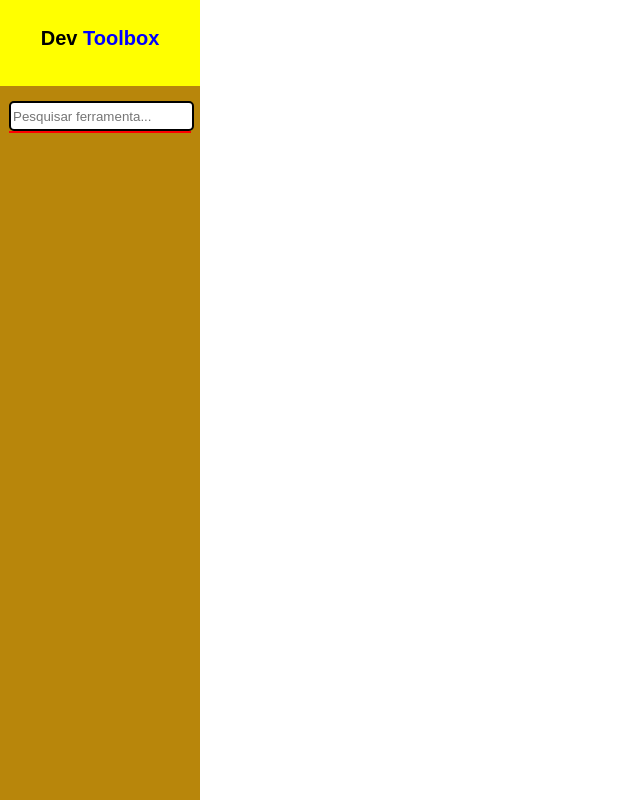
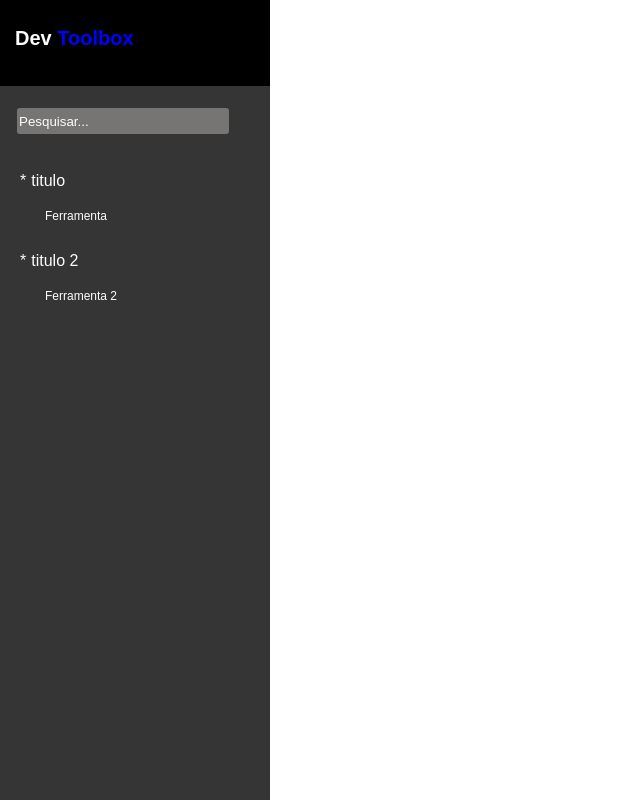
Before and after one commit to MatheusTurra/toolbox, a Next.js app: page / in a window 1280 px wide. Shown: the whole page, without its empty margins (0-640 px from the left). Built offline with nearby package versions, Linux system fonts and the light colour scheme.

Commit message:
Navbar list sketch done

```diff
--- a/components/Sidebar/index.jsx
+++ b/components/Sidebar/index.jsx
@@ -1,21 +1,32 @@
+import { SidebarMenu } from '../SidebarMenu';
 import { sidebarData } from './sidebarData';
+
 import styles from './styles.module.css'
 
 export function Sidebar() {
   return (
+    <>
       <nav className={styles.navbar}>
           <div className={styles.logo}>
             <h1>Dev <span>Toolbox</span> </h1>
           </div>
         <div className={styles.listContainer}>
           <div className={styles.searchBar}>
-          <input type="text" placeholder="Pesquisar ferramenta..."/>
+            <input type="text" placeholder="Pesquisar..."/>
             <div className={styles.list}>
-            {sidebarData.map((item) => {
+              {sidebarData.map((item, index) => {
+                return (<SidebarMenu
+                  key={index}
+                  path={item.path}
+                  title={item.title}
+                  icon={item.icon}
+                  subMenu={item.subMenu}
+                />);
               })}
             </div>
           </div>
         </div>
       </nav>
+    </>
   );
 }
--- a/components/Sidebar/sidebarData.js
+++ b/components/Sidebar/sidebarData.js
@@ -2,24 +2,24 @@ export const sidebarData = [
   {
     path: '/',
     title: 'titulo',
-    icon: 'Icone',
+    icon: '*',
     subMenu: [
       {
         path: '#',
         title: 'Ferramenta',
-        icon: 'Icone',
+        icon: '*',
       }
     ]
   },
   {
     path: '/',
     title: 'titulo 2',
-    icon: 'Icone 2',
+    icon: '*',
     subMenu: [
       {
         path: '#',
         title: 'Ferramenta 2',
-        icon: 'Icone 2',
+        icon: '*',
       }
     ]
   }
--- a/components/Sidebar/styles.module.css
+++ b/components/Sidebar/styles.module.css
@@ -3,15 +3,15 @@
   left: 0;
   top: 0;
   height: 100%;
-  width: 200px;
+  width: 270px;
   background: var(--primary);
 }
 
 .navbar .logo {
   display: flex;
   margin-top: 10px;
-  align-items: center;
-  justify-content: center;
+  margin-left: 15px;
+  color: var(--text-light);
 }
 
 .navbar .logo h1 {
@@ -26,21 +26,33 @@
 .navbar .listContainer {
   height: 100%;
   margin-top: 20px;
-  padding:0 9px;
-  padding-top: 15px;
+  padding-top: 20px;
   background: var(--secondary);
   overflow-y: auto;
 }
 
 .listContainer .searchBar input{
-  border: 2px solid black;
+  border: 2px solid var(--secondary);
+  margin-left: 15px;
   border-radius: 5px;
   height: 30px;
+  width: 80%;
+  margin-bottom: 15px;
+  background: rgba(183, 181, 179, 0.5);
+  color: var(--text-light);
+}
+
+.listContainer .searchBar input::placeholder {
+  color: var(--text-light);
+}
+
+.listContainer .searchBar input:focus {
+  /* colocar isso em variável */
+  border: 1px solid blue;
 }
 
 .listContainer .list {
   display: block;
-  border: 1px solid red;
 }
 
 .listContainer .list ul {
--- /dev/null
+++ b/components/SidebarMenu/index.jsx
@@ -0,0 +1,35 @@
+import styles from './styles.module.css'
+
+export function SidebarMenu(props) {
+  return (
+    <>
+      <ul className={styles.list}>
+        <li>
+          <a className={styles.title} href={props.path}>
+            <span className={styles.icon}>
+              {props.icon}
+            </span>
+
+            {props.title}
+          </a>
+
+            {props.subMenu.length > 0 &&
+              props.subMenu.map((item, index) => {
+                return(
+                  <div className={styles.subMenuList}>
+                    <ul>
+                      <li>
+                        <a key={index} href={item.href}>
+                          {item.title}
+                        </a>
+                      </li>
+                    </ul>
+                  </div>
+                )
+              })
+            }
+        </li>
+      </ul>
+    </>
+  )
+}
--- /dev/null
+++ b/components/SidebarMenu/styles.module.css
@@ -0,0 +1,34 @@
+
+.list .icon {
+  margin:5px 5px;
+}
+
+.list .title {
+  width: 100%;
+  height: 40px;
+  display: flex;
+  padding-left: 15px;
+  align-items: center;
+  color: #000;
+  cursor: pointer;
+  text-decoration: none;
+  font-size: 1.6rem;
+  color: var(--text-light);
+}
+
+.list .title:hover {
+  background: rgba(183, 181, 179, 0.5);
+}
+
+.subMenuList li{
+  height: 30px;
+  display: flex;
+  align-items: center;
+  padding-left: 45px;
+  color: var(--text-light);
+  font-size: 1.2rem;
+}
+
+.subMenuList li:hover {
+  background:  rgba(183, 181, 179, 0.25);
+}
--- a/styles/globals.css
+++ b/styles/globals.css
@@ -1,6 +1,7 @@
 :root {
-  --primary: yellow;
-  --secondary: darkgoldenrod;
+  --primary: #000;
+  --secondary: #353535;
+  --text-light: #fdfdfd;
 }
 
 html {
```
Lines whose indentation alone changed are shown as unchanged.
